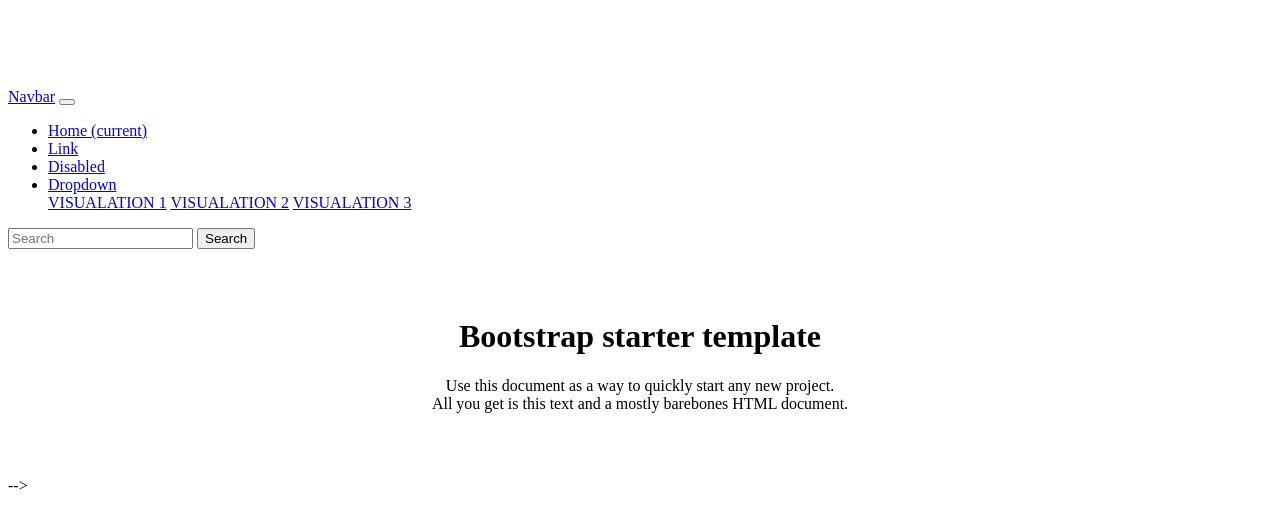
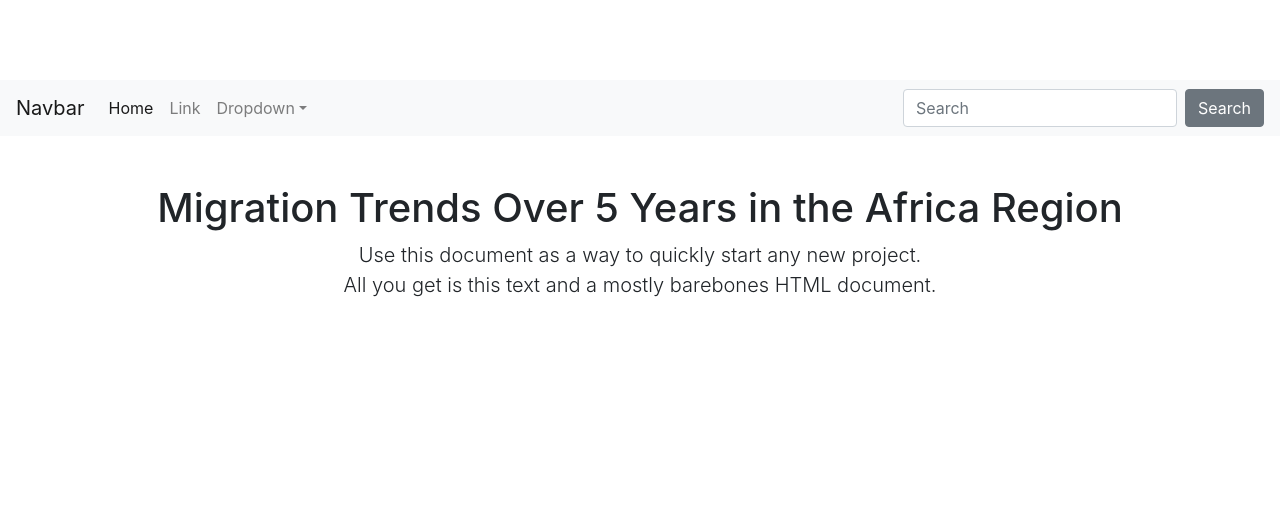
Before and after one commit to TrentELittle/SecondProject2, a plain HTML site: page index.html in a window 1280 px wide. Shown: the top 511 px of the page. Drawn offline with nearby package versions, Linux system fonts and the light colour scheme; files that its build step writes are made by us from their sources; files whose address does not match are found by name.

Commit message:
Revised HTML
Added bootstrap js files and updated HTML

```diff
--- a/index.html
+++ b/index.html
@@ -11,7 +11,7 @@
     <link rel="canonical" href="https://getbootstrap.com/docs/4.5/examples/starter-template/">
 
         <!-- Bootstrap core CSS -->
-    <link href="/Users/jdwhite/SecondProject2/starter-template.css" rel="stylesheet">
+<link href="/Users/jdwhite/SecondProject2/bootstrap.min.css" rel="stylesheet">
 
     <style>
         .bd-placeholder-img {
@@ -30,7 +30,7 @@
     }
     </style>
     <!-- Custom styles for this template -->
-        <link href="starter-template.css" rel="stylesheet">
+    <link href="/Users/jdwhite/SecondProject2/starter-template.css" rel="stylesheet">
   </head>
   <body>
       <nav class="navbar navbar-expand-lg navbar-light bg-light">
@@ -47,9 +47,9 @@
       <li class="nav-item">
         <a class="nav-link" href="#">Link</a>
       </li>
-            <li class="nav-item">
+      <!-- <li class="nav-item">
         <a class="nav-link disabled" href="#" tabindex="-1" aria-disabled="true">Disabled</a>
-            </li>
+      </li> -->
       <li class="nav-item dropdown">
         <a class="nav-link dropdown-toggle" href="#" id="dropdown01" data-toggle="dropdown" aria-haspopup="true" aria-expanded="false">Dropdown</a>
         <div class="dropdown-menu" aria-labelledby="dropdown01">
@@ -69,23 +69,23 @@
 <main role="main" class="container">
 
   <div class="starter-template">
-      <h1>Bootstrap starter template</h1>
+    <h1>Migration Trends Over 5 Years in the Africa Region</h1>
     <p class="lead">Use this document as a way to quickly start any new project.<br> All you get is this text and a mostly barebones HTML document.</p>
   </div>
 
 </main><!-- /.container -->
 <script src="https://code.jquery.com/jquery-3.5.1.slim.min.js" integrity="sha384-DfXdz2htPH0lsSSs5nCTpuj/zy4C+OGpamoFVy38MVBnE+IbbVYUew+OrCXaRkfj" crossorigin="anonymous"></script>
-        <script>window.jQuery || document.write('<script src="/Users/jdwhite/SecondProject2/bootstrap.min.js"><\/script>')</script><script src="/Users/jdwhite/SecondProject2/bootstrap.min.js"></script>
+      <script>window.jQuery || document.write('<script src="../assets/js/vendor/jquery.slim.min.js"><\/script>')</script><script src="/Users/jdwhite/SecondProject2/bootstrap.bundle.min.js"></script>
 </html>
-<!-- <h3 class="text-center">Buttons</h3>
-    <div class="row">
+<!-- <h3 class="text-center">Buttons</h3> -->
+    <!-- <div class="row">
         <button type="button" class="btn btn-default">Default Button</button>
         <button type="button" class="btn btn-primary">Primary Button</button>
         <button type="button" class="btn btn-danger">Danger Button</button>
         <button type="button" class="btn btn-info">Info Button</button>
         <button type="button" class="btn btn-warning">Warning Button</button>
     </div>
-  </div> -->
+  </div>  -->
   <!-- <div class="container">
     <div class="jumbotron">
       <h1 class="display-4">REFUGEE DATA</h1>
@@ -95,7 +95,7 @@
       <a class="btn btn-primary btn-lg" href="#" role="button">TOP OF PAGE</a>
     </div>
   </div> -->
-<div class="container"> -->
+<!-- <div class="container">
   <h3 class="text-center">Thumbnails</h3>
     <div class="row">
         <div class="col-md-4">
@@ -128,9 +128,9 @@
                 <p><a href="#" class="btn btn-primary" role="button">Button</a> <a href="#" class="btn btn-default" role="button">Button</a></p>
           </div>
         </div>
-    </div>
+    </div> -->
 
-  <div class="row">
+  <!-- <div class="row">
     <div class="col">
         <h3 class="text-center">List Groups</h3>
         <ul class="list-group">
@@ -180,7 +180,7 @@
           </li>
         </ul>
       </div>
-  </div>
+  </div>   -->
 
     <!-- <div class="row">
       <div class="col">
```
Also changed, not shown: bootstrap.bundle.min.js (added), bootstrap.min.css (added), 3 other files. Lines whose indentation alone changed are shown as unchanged.
